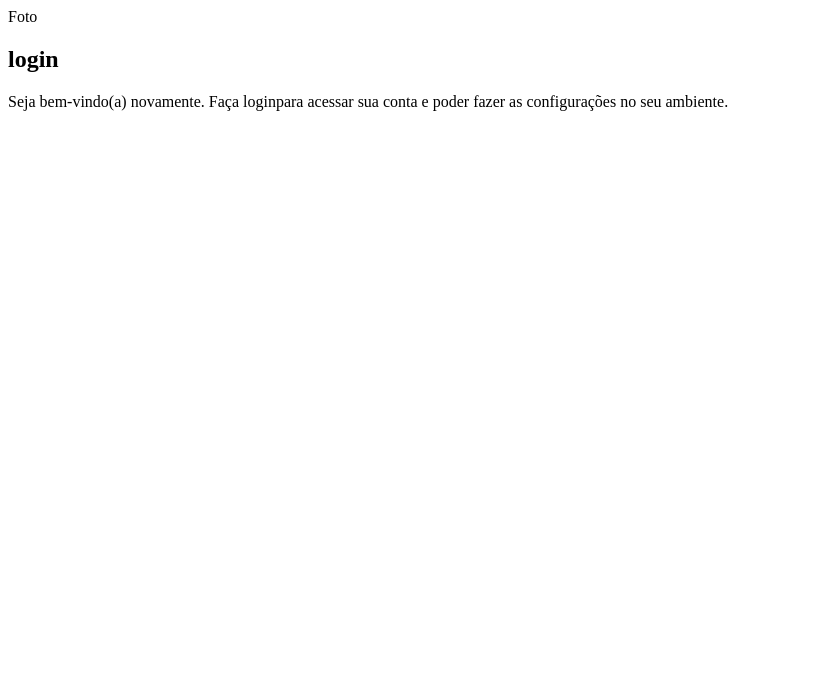
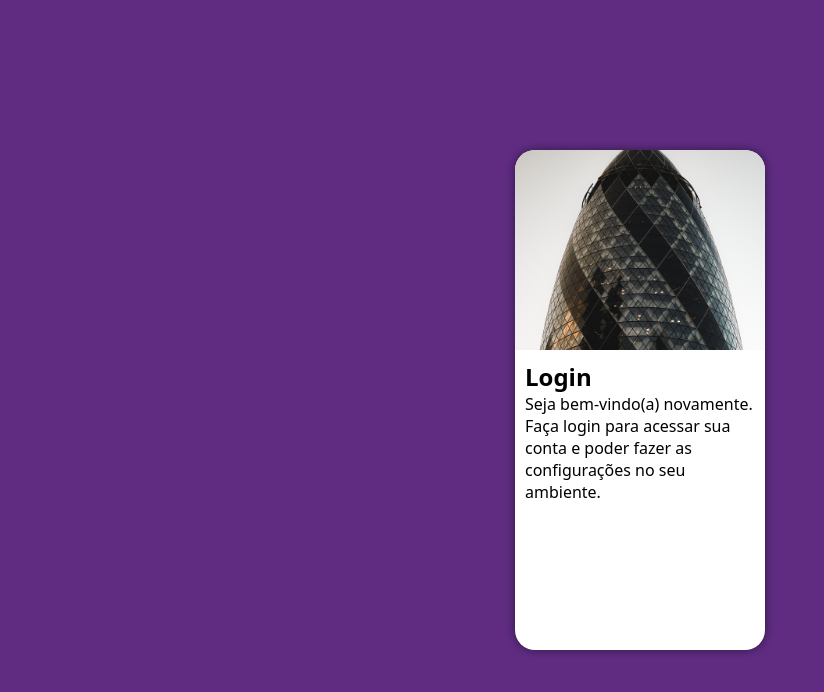
Before and after one commit to edgargmoura/projeto-login, a plain HTML site: page index.html in a window 1280 px wide. Shown: the whole page, without its empty margins (0-824 px from the left). Drawn offline with Linux system fonts and the light colour scheme.

Commit message:
iniciando o projeto login

```diff
--- a/estilos/style.css
+++ b/estilos/style.css
@@ -1,8 +1,52 @@
 @charset "UTF-8";
 
-/*
-    Paleta de cores
-    Verde: #49a09d
-    Lilás: #5f2c82
+* {
+    font-family: system-ui, -apple-system, BlinkMacSystemFont, 'Segoe UI', Roboto, Oxygen, Ubuntu, Cantarell, 'Open Sans', 'Helvetica Neue', sans-serif;
+    margin: 0px;
+    padding: 0px;
+    box-sizing: border-box;
+}
 
-*/
+:root {
+    --corlilas: #5f2c82;
+    --corverde: #49a09d;
+}
+
+body, html {
+    background-color: var(--corlilas);
+    height: 100vh;
+    width: 100vw;
+}
+
+main {
+    position: relative;
+    height: 100vh;
+    width: 100vw;
+}
+
+main > section#login {
+    position: absolute;
+    top: 50%;
+    left: 50%;
+    transform: translate(-50%, -50%);
+    overflow: hidden;
+    box-shadow: 0px 0px 10px rgba(0, 0, 0, 0.481);
+    background-color: white;
+    width: 250px;
+    height: 500px;
+    border-radius: 20px;
+}
+
+main > section > div#imagem {
+    display: block;
+    background: url('../imagens/predio-oval.jpg') no-repeat center center;
+    background-size: cover;
+    height: 200px;
+}
+
+main > section > div#formulario {
+    display: block;
+    padding: 10px;
+
+
+}
--- a/index.html
+++ b/index.html
@@ -4,24 +4,23 @@
     <meta charset="UTF-8">
     <meta name="viewport" content="width=device-width, initial-scale=1.0">
     <title>Login</title>
+
+
     <link rel="stylesheet" href="estilos/style.css">
 </head>
 <body>
     <main>
         <section id="login">
             <div id="imagem">
-                Foto
             </div>
             <div id="formulario">
-                <h1>login</h1>
-                <p>Seja bem-vindo(a) novamente. Faça loginpara acessar sua conta e poder fazer as configurações no seu ambiente.</p>
-                <form action="login.php" method="post">
+                <h1>Login</h1>
+                <p>Seja bem-vindo(a) novamente. Faça login para acessar sua conta e poder fazer as configurações no seu ambiente.</p>
+                <form action="ilogin.php" method="post">
 
                 </form>
             </div>
-
         </section>
     </main>
-
 </body>
 </html>
```
